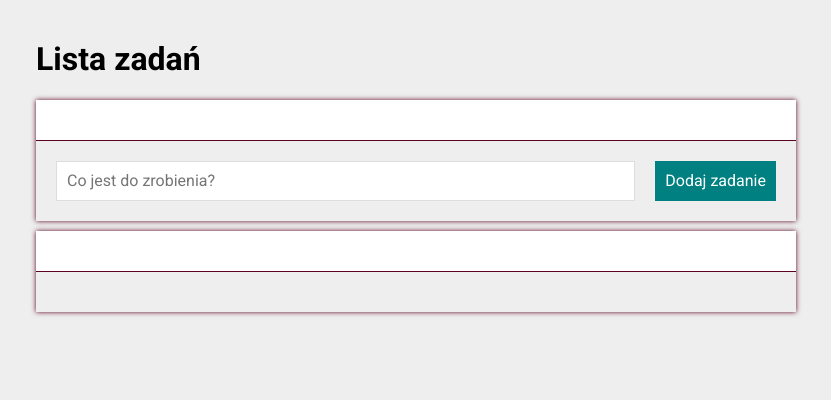
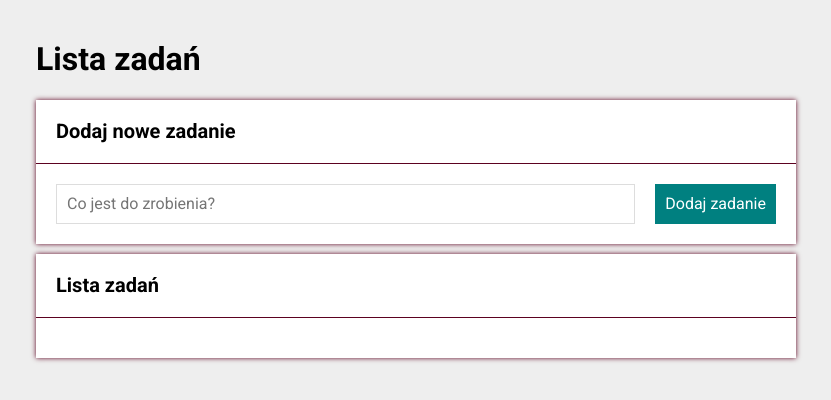
Before and after one commit to b3atman/todos-list-react, a React (Create React App) app: page / in a window 1280 px wide. Shown: the top 400 px of the page, without its empty margins (224-1055 px from the left). Built offline with nearby package versions, Linux system fonts and the light colour scheme.

Commit message:
renamed styled components

```diff
--- a/src/Section/styled.js
+++ b/src/Section/styled.js
@@ -20,11 +20,11 @@ export const Header = styled.header`
     }
 `;
 
-export const Title = styled.title`
+export const Title = styled.h2`
     font-size: 20px;
     margin: 0;
 `;
 
-export const Body = styled.body`
+export const Body = styled.div`
     padding: 20px;
 `;
```
